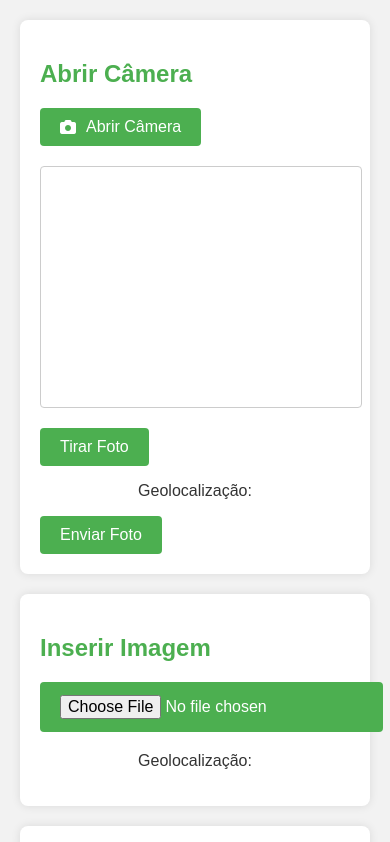
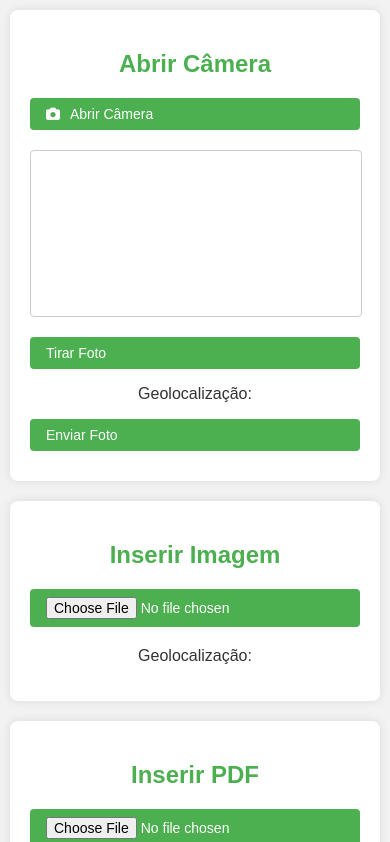
Before and after one commit to paulo-campos-57/CameraTest, a plain HTML site: page index.html in a window 390 px wide. Shown: the top 842 px of the page. Drawn offline with Linux system fonts and the light colour scheme.

Commit message:
estilizando e tornando responsivo

```diff
--- a/style.css
+++ b/style.css
@@ -4,10 +4,14 @@ body {
     color: #333;
     margin: 0;
     padding: 20px;
+    display: flex;
+    flex-direction: column;
+    align-items: center;
 }
 
 h2 {
     color: #4CAF50;
+    text-align: center;
 }
 
 .camera-section, .upload-section, .pdf-upload-section {
@@ -16,6 +20,9 @@ h2 {
     box-shadow: 0 0 10px rgba(0, 0, 0, 0.1);
     padding: 20px;
     margin-bottom: 20px;
+    width: 100%;
+    max-width: 600px;
+    box-sizing: border-box;
 }
 
 .camera-button, .submit-button {
@@ -30,6 +37,9 @@ h2 {
     display: flex;
     align-items: center;
     gap: 10px;
+    margin: 10px 0;
+    width: 100%;
+    box-sizing: border-box;
 }
 
 .camera-button:hover, .submit-button:hover {
@@ -48,6 +58,8 @@ h2 {
     display: flex;
     align-items: center;
     gap: 10px;
+    width: 100%;
+    box-sizing: border-box;
 }
 
 #imageInput:hover, #pdfInput:hover {
@@ -59,6 +71,7 @@ video, canvas, img {
     margin: 20px auto;
     border: 1px solid #ccc;
     border-radius: 4px;
+    max-width: 100%;
 }
 
 p {
@@ -73,3 +86,23 @@ input[type="file"] {
     display: block;
     margin: 20px auto;
 }
+
+.hidden {
+    display: none;
+}
+
+@media (max-width: 600px) {
+    body {
+        padding: 10px;
+    }
+
+    .camera-button, .submit-button, #imageInput, #pdfInput {
+        font-size: 14px;
+        padding: 8px 16px;
+    }
+
+    video, canvas {
+        width: 100%;
+        height: auto;
+    }
+}
```
Also changed, not shown: script.js (indentation only).
